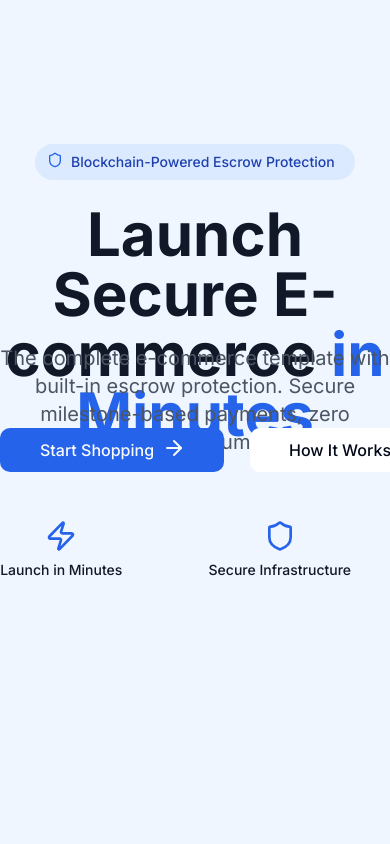
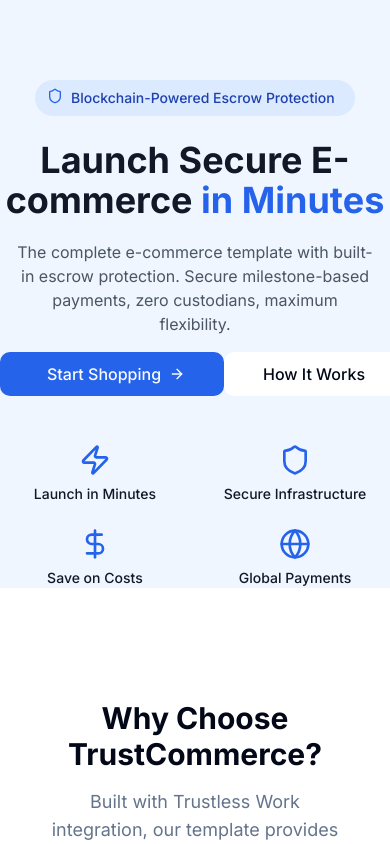
Before and after one commit to ScaffoldRust/Ecommerce-TrustlessWork-Integration, a Next.js app in the folder apps/webapp/: page / in a window 390 px wide. Shown: the top 844 px of the page. Built offline with nearby package versions, Linux system fonts and the light colour scheme.

Commit message:
implement mobile responsiveness

```diff
--- a/apps/webapp/components/home/here-section.tsx
+++ b/apps/webapp/components/home/here-section.tsx
@@ -6,29 +6,27 @@
 export default function Hero() {
   return (
 
-    <section className="max-w-[90rem] h-screen pt-20 pb-[80px] bg-[#EFF6FF] overflow-hidden">
-        <div className="max-w-[56.125rem] mt-16 h-[27.75rem] mx-auto">
+    <section className="w-full xl:h-screen max-lg:h-full pt-20 bg-[#EFF6FF] gap-7">
+        <div className="max-w-[56.125rem] mt-16 max-lg:mt-0 xl:h-[27.75rem] mx-auto">
             <div className="w-80 h-9 gap-2 pl-3 py-2 rounded-full bg-[#DBEAFE] mx-auto flex">
                     < Shield color="#2563EB" size={16}/>
                 <h4 className="w-[16.5rem] h-5 font-[inter] font-medium text-sm leading-5 track-[0%] align-middle text-[#1E40AF]">Blockchain-Powered Escrow Protection</h4>{/* left: 288.21px; */}
             </div>
-            <div className="max-w-4xl h-[7.5rem] mt-6">
-                <h1 className="font-[Inter] font-bold text-6xl leading-[3.75rem] text-center align-middle text-[#111827]">Launch Secure E-commerce<span className="text-[#2563EB]"> in Minutes</span></h1>
+            <div className="max-w-4xl lg:h-[7.5rem] max-lg:w-[100%] md:mx-auto mt-6 sm:mb-2">
+                <h1 className="font-[Inter] font-bold lg:text-6xl  leading-[3.75rem] text-center align-middle max-lg:text-4xl text-[#111827]">Launch Secure E-commerce<span className="text-[#2563EB]"> in Minutes</span></h1>
             </div>
 
-            <div className=" max-w-3xl h-14 mt-5 mx-auto">
-                <p className="font-[Inter] font-normal text-xl leading-7 text-center align-middle text-[#4B5563]">The complete e-commerce template with built-in escrow protection. Secure
+            <div className=" max-w-3xl h-14 lg:mt-5 max-md:mt-5 mx-auto">
+                <p className="font-[Inter] font-normal text-xl max-lg:w-[100%] max-lg:px-4 flex justify-center items-center max-md:text-base leading-7 text-center align-middle text-[#4B5563]">The complete e-commerce template with built-in escrow protection. Secure
                     milestone-based payments, zero custodians, maximum flexibility.
                 </p>
             </div>
 
-            <div className="w-[26.875rem] mx-auto mt-7 flex justify-between">
+            <div className="max-w-[26.875rem] mx-auto mt-7 max-lg:mt-14 flex justify-between">
                 <Link href="">
-                   <button className="w-56 h-11 py-2 px-8 inline-flex rounded-[10px] bg-[#2563EB] transition-all duration-500 hover:bg-blue-800 text-[#F8FAFC]">
-                       <h3 className="w-[130px] font-[Inter] font-medium text-[16px] leading-7 text-center align-middle">Start Shopping</h3>
-                        <div className="w-4 h-full">
-                         <ArrowRight/>
-                       </div>
+                   <button className="w-56 h-11 py-2 px-8 inline-flex justify-center items-center rounded-[10px] bg-[#2563EB] transition-all duration-500 hover:bg-blue-800 text-[#F8FAFC]">
+                       <h3 className="w-[130px] font-[Inter] font-medium text-[16px] leading-7 text-center align-middle items-center">Start Shopping</h3>
+                         <ArrowRight size={16}/>
                     </button>
                 </Link>
 
@@ -38,34 +36,34 @@
                     </button>
                 </Link>
             </div>
-
-            <div className="w-[768px] h-[60px] mx-auto mt-12 flex justify-between">
-                <div className="flex flex-col">
+            {/*  */}
+            <div className="max-w-[768px] mx-auto my-12 flex max-md:flex-wrap justify-evenly gap-6">
+                <div className="flex flex-col max-md:w-5/12 text-center justify-center align-middle">
                     <div className="mx-auto mb-2">
                       <Zap color="#2563EB" size={32}/>
                     </div>
-                      <h3 className="w-[122.54931640625px] h-5 font-medium text-[14px] leading-5 text-center align-middle text-[#111827]">Launch in Minutes</h3>
+                      <h3 className="font-medium text-[14px] leading-5 text-center align-middle text-[#111827]">Launch in Minutes</h3>
                 </div>
 
-                <div className="flex flex-col">
+                <div className="flex flex-col max-md:w-5/12" >
                     <div className="mx-auto mb-2">
                       <Shield size={32} color="#2563EB"/>
                     </div>
-                     <h3 className="w-[142.800537109375px] h-5 font-medium text-[14px] leading-5 text-center align-middle text-[#111827]">Secure Infrastructure</h3>
+                     <h3 className="font-medium text-[14px] leading-5 text-center align-middle text-[#111827]">Secure Infrastructure</h3>
                 </div>
 
-                <div className="flex flex-col">
+                <div className="flex flex-col max-md:w-5/12">
                     <div className="mx-auto mb-2">
                         <DollarSign color="#2563EB" size={32} />
                     </div>
-                      <h3 className="w-[122.54931640625px] h-5 font-medium text-[14px] leading-5 text-center align-middle text-[#111827]">Save on Costs</h3>
+                      <h3 className=" h-5 font-medium text-[14px] leading-5 text-center align-middle text-[#111827]">Save on Costs</h3>
                 </div>
 
-                <div className="flex flex-col">
+                <div className="flex flex-col max-md:w-5/12">
                     <div className="mx-auto mb-2">
                       <Globe color="#2563EB" size={32}/>
                     </div>
-                    <h3 className="w-[122.54931640625px] h-5 font-medium text-[14px] leading-5 text-center align-middle text-[#111827]">Global Payments</h3>
+                    <h3 className="h-5 font-medium text-[14px] leading-5 text-center align-middle text-[#111827]">Global Payments</h3>
                 </div>
             </div>
         </div>
```
